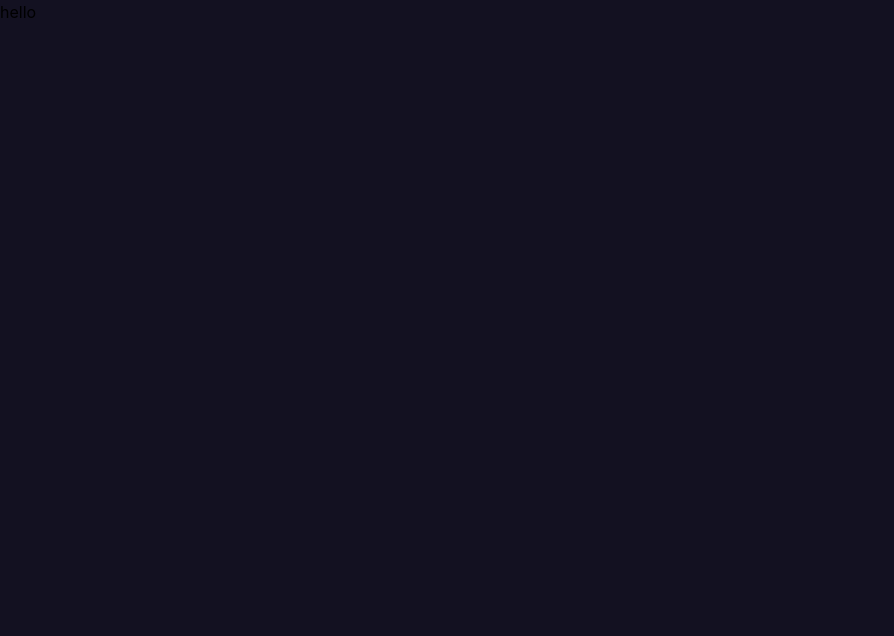
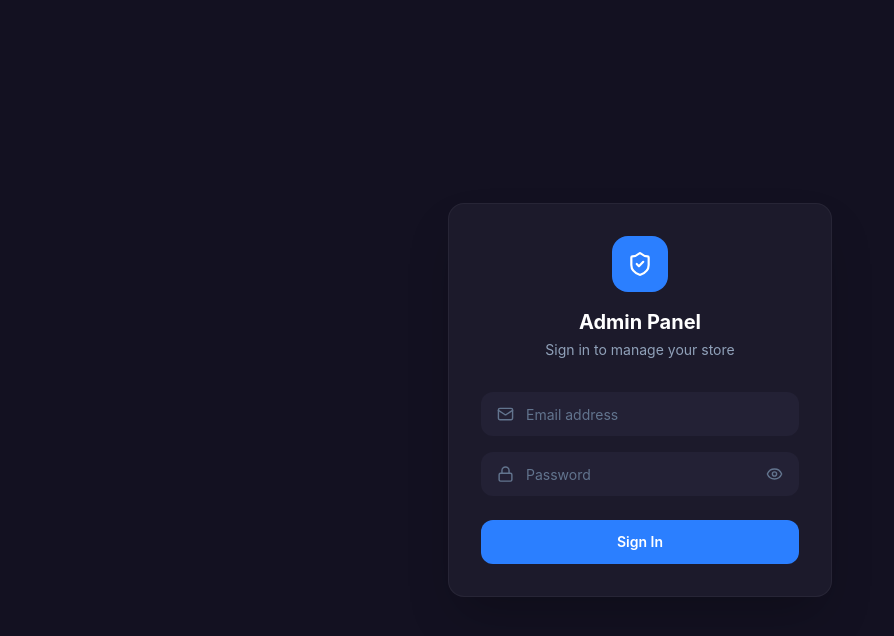
Before and after one commit to azeef-dev/urbanvibe-admin, a React (Vite) app: page /login in a window 1280 px wide. Shown: the top 636 px of the page, without its empty margins (0-894 px from the left). Built offline with nearby package versions, Linux system fonts and the light colour scheme; no server answers.

Commit message:
chore: refactor App component to include routing and layout structure

```diff
--- a/src/App.jsx
+++ b/src/App.jsx
@@ -1,7 +1,35 @@
-function App() {
- return(
-    <h1>hello </h1>
- )
+import { BrowserRouter, Routes, Route, Navigate } from "react-router-dom";
+import { Toaster } from "react-hot-toast";
+import { AuthProvider } from "./context/AuthContext";
+import ProtectedRoute from "./components/ProtectedRoute";
+import Layout from "./components/Layout";
+import Login from "./pages/Login";
+import ProductsPage from "./pages/ProductsPage";
+import UsersPage from "./pages/UsersPage";
+import OrdersPage from "./pages/OrdersPage";
+
+export default function App() {
+   return (
+      <AuthProvider>
+         <BrowserRouter>
+            <Toaster position="top-center" />
+            <Routes>
+               <Route path="/login" element={<Login />} />
+               <Route
+                  element={
+                     <ProtectedRoute>
+                        <Layout />
+                     </ProtectedRoute>
+                  }
+               >
+                  <Route path="/" element={<Navigate to="/products" replace />} />
+                  <Route path="/products" element={<ProductsPage />} />
+                  <Route path="/users" element={<UsersPage />} />
+                  <Route path="/orders" element={<OrdersPage />} />
+               </Route>
+               <Route path="*" element={<Navigate to="/" replace />} />
+            </Routes>
+         </BrowserRouter>
+      </AuthProvider>
+   );
 }
-
-export default App
```
